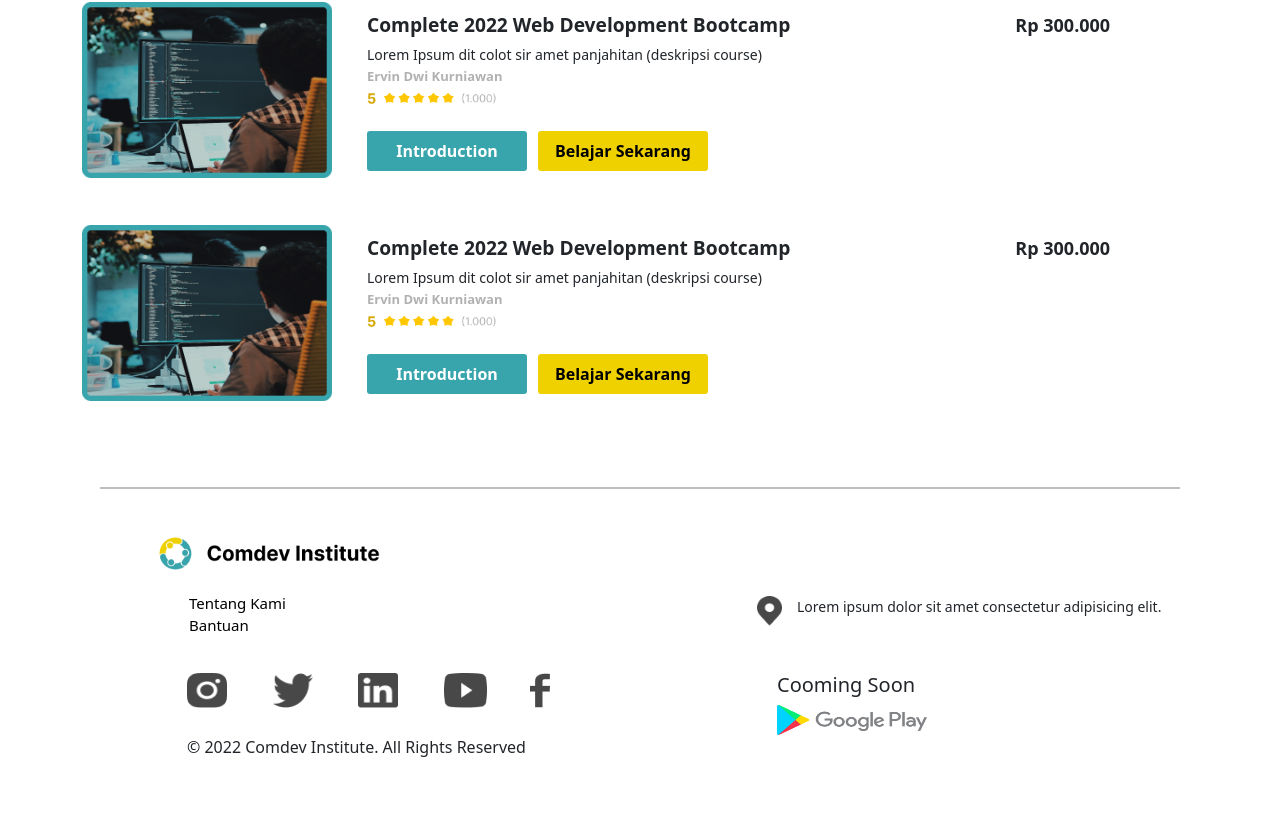
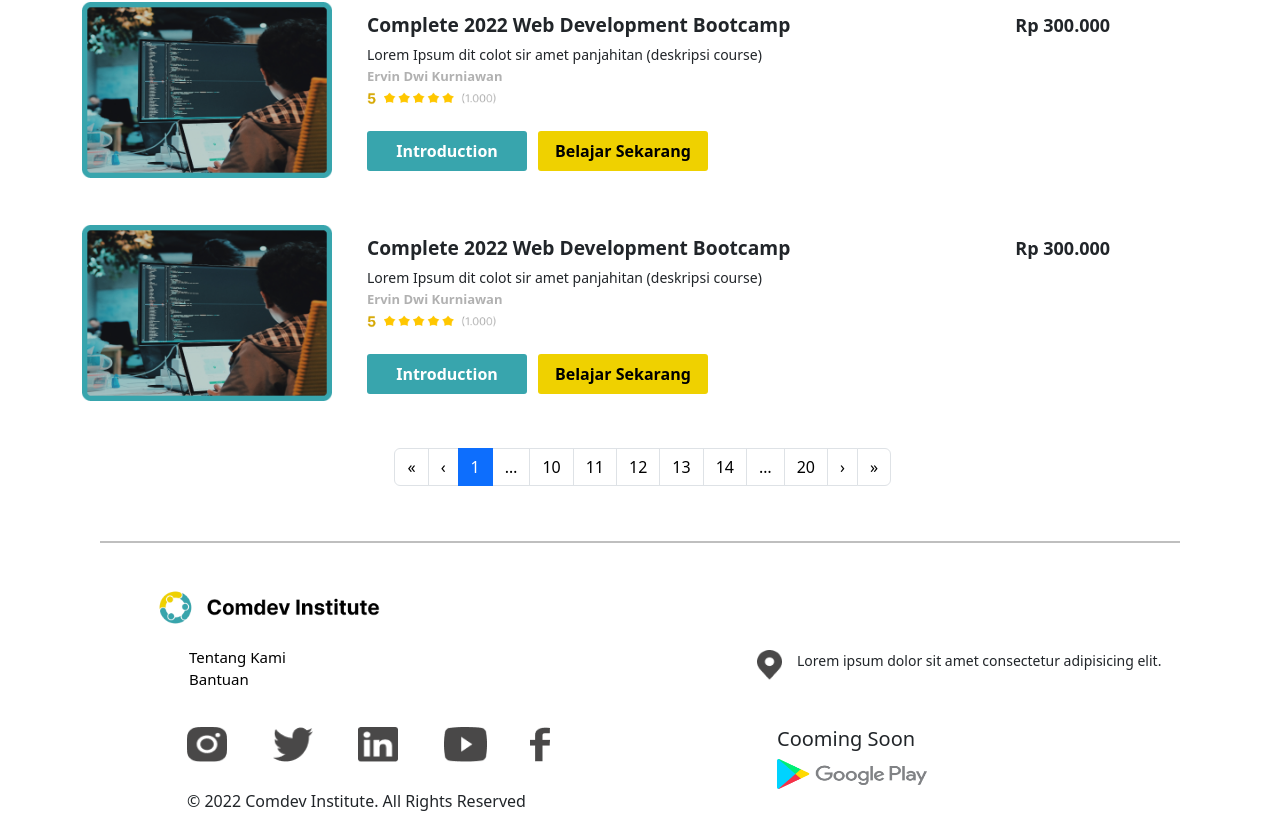
Before and after one commit to ervindwik/fe-comdev, a React (Create React App) app: page /course in a window 1280 px wide. Shown: the part 1632-2445 px from the top of the page. Before the commit the page ends 2391 px from the top, so only its background shows below. Built offline with nearby package versions, Linux system fonts and the light colour scheme.

Commit message:
feat: add pagination course page

```diff
--- a/src/Components/CourseComp/DetailCourse.jsx
+++ b/src/Components/CourseComp/DetailCourse.jsx
@@ -1,9 +1,9 @@
 import React from 'react';
 import "../../Styles/Course.css";
-import { Container, Navbar, Nav, Col, Row } from "react-bootstrap";
+import { Container, Col, Row } from "react-bootstrap";
 import gambar1 from '../../assets/img-course.png'
 import gambar2 from '../../assets/rating.png'
-import gambar3 from '../../assets/folderIcon.png'
+import Pagination from 'react-bootstrap/Pagination';
 
 const DetailCourse = () => {
     return (
@@ -103,6 +103,24 @@
                             <h4 id="price">Rp 300.000</h4>
                         </Col>
                     </Row>
+
+                    <Pagination id="numbering">
+                        <Pagination.First />
+                        <Pagination.Prev />
+                        <Pagination.Item active>{1}</Pagination.Item>
+                        <Pagination.Ellipsis />
+
+                        <Pagination.Item>{10}</Pagination.Item>
+                        <Pagination.Item>{11}</Pagination.Item>
+                        <Pagination.Item>{12}</Pagination.Item>
+                        <Pagination.Item>{13}</Pagination.Item>
+                        <Pagination.Item>{14}</Pagination.Item>
+
+                        <Pagination.Ellipsis />
+                        <Pagination.Item>{20}</Pagination.Item>
+                        <Pagination.Next />
+                        <Pagination.Last />
+                    </Pagination>
             </Container>
         </>
 
--- a/src/Styles/Course.css
+++ b/src/Styles/Course.css
@@ -73,3 +73,7 @@
     margin-top: 5%;
     font-size: 18px;
 }
+
+#numbering {
+    margin-left: 28%;
+}
```
